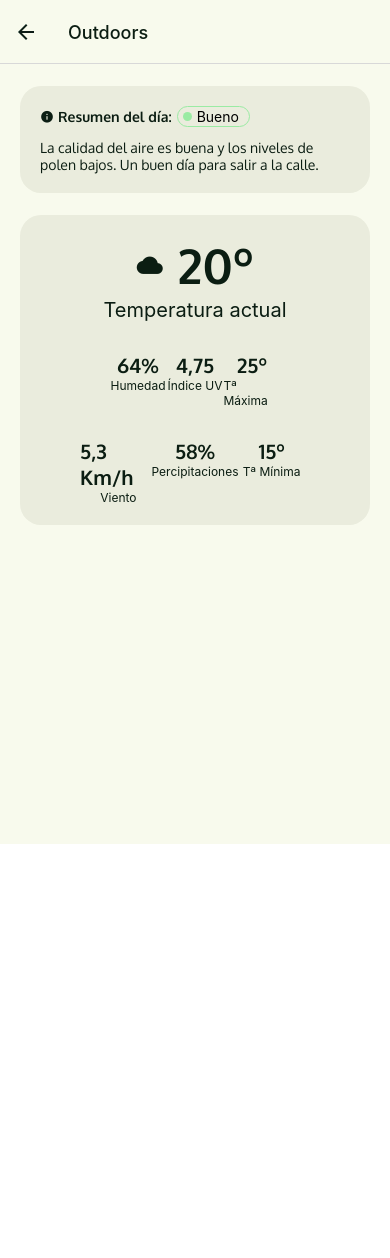
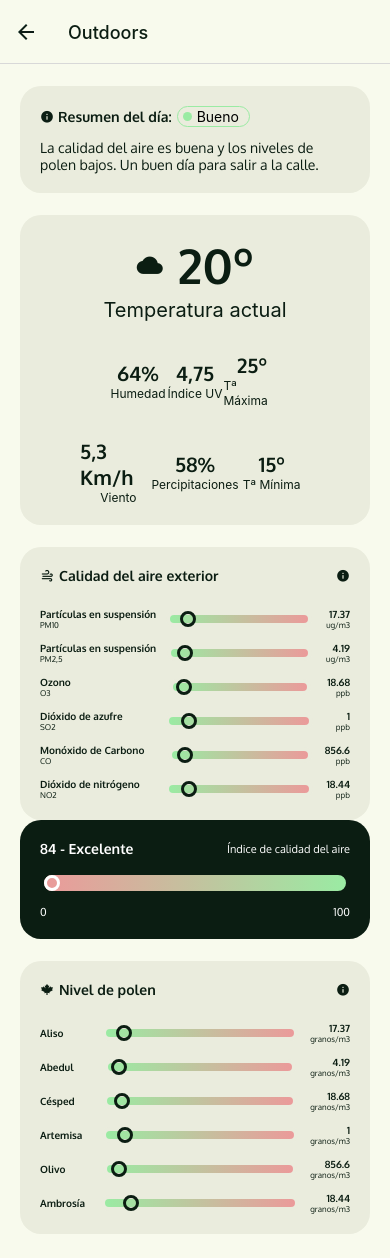
Before and after one commit to M-Benito/Salix-front-end, a React Native app: screen /Outdoors in a window 390 px wide. Before the commit the page ends 844 px from the top, so only its background shows below. Built offline with nearby package versions, Linux system fonts and the light colour scheme.

Commit message:
Air quality and pollen levels added

```diff
--- a/package.json
+++ b/package.json
@@ -26,7 +26,8 @@
     "react-native-screens": "~3.22.0",
     "sharp": "^0.33.1",
     "expo-font": "~11.4.0",
-    "react-native-svg": "13.9.0"
+    "react-native-svg": "13.9.0",
+    "expo-linear-gradient": "~12.3.0"
   },
   "devDependencies": {
     "@babel/core": "^7.20.0"
--- a/src/screens/Outdoors.js
+++ b/src/screens/Outdoors.js
@@ -1,7 +1,8 @@
-import { StyleSheet, Text, View, ScrollView } from 'react-native';
+import { StyleSheet, Text, View, ScrollView, TouchableOpacity } from 'react-native';
 import SugestionCard from '../Components/Common/SugestionCard';
 import * as color from '../../constants/colors'
 import { MaterialCommunityIcons } from '@expo/vector-icons';
+import { LinearGradient } from 'expo-linear-gradient';
 
 export default function Outdoors() {
     return (
@@ -9,34 +10,118 @@ export default function Outdoors() {
             <View style={styles.svContainer}>
                 <SugestionCard iconName={"information"} titleText={"Resumen del día:"} bodyText={"La calidad del aire es buena y los niveles de polen bajos. Un buen día para salir a la calle."} isGoodDay={true} />
 
-                <View style={[styles.forcastContainer]}>
+                <View style={[styles.cardsContainer, { alignItems: 'center', }]}>
                     <View style={styles.inLine}>
                         <MaterialCommunityIcons name="cloud" size={26} style={{ color: color.DARK_GREEN, marginRight: 15 }} />
                         <Text style={styles.titleBold}>20º</Text>
                     </View>
                     <Text style={styles.subtitle}>Temperatura actual</Text>
                     <View style={styles.forecastDetailsContainter}>
-                        <ForecastDetailsPharam title={"64%"} subtitle={"Humedad"}/>
-                        <ForecastDetailsPharam title={"4,75"} subtitle={"Índice UV"}/>
-                        <ForecastDetailsPharam title={"25º"} subtitle={"Tª Máxima"}/>
+                        <ForecastDetailsPharam title={"64%"} subtitle={"Humedad"} />
+                        <ForecastDetailsPharam title={"4,75"} subtitle={"Índice UV"} />
+                        <ForecastDetailsPharam title={"25º"} subtitle={"Tª Máxima"} />
                     </View>
                     <View style={styles.forecastDetailsContainter}>
-                        <ForecastDetailsPharam title={"5,3 Km/h"} subtitle={"Viento"}/>
-                        <ForecastDetailsPharam title={"58%"} subtitle={"Percipitaciones"}/>
-                        <ForecastDetailsPharam title={"15º"} subtitle={"Tª Mínima"}/>
+                        <ForecastDetailsPharam title={"5,3 Km/h"} subtitle={"Viento"} />
+                        <ForecastDetailsPharam title={"58%"} subtitle={"Percipitaciones"} />
+                        <ForecastDetailsPharam title={"15º"} subtitle={"Tª Mínima"} />
                     </View>
+                </View>
+
+                <View style={styles.cardsContainer}>
+                    <View style={styles.headerContainer}>
+                        <View style={styles.inLine}>
+                            <MaterialCommunityIcons name="weather-windy" size={14} style={{ color: color.DARK_GREEN }} />
+                            <Text style={styles.title}>Calidad del aire exterior</Text>
+                        </View>
+                        <TouchableOpacity><MaterialCommunityIcons name={"information"} size={14} style={{ color: color.DARK_GREEN }} /></TouchableOpacity>
+                    </View>
+                    <AqAirPharams title={"Partículas en suspensión"} subtitle={"PM10"} max={100} min={10} actual={17.37} units={"ug/m3"} />
+                    <AqAirPharams title={"Partículas en suspensión"} subtitle={"PM2,5"} max={100} min={6} actual={4.19} units={"ug/m3"} />
+                    <AqAirPharams title={"Ozono"} subtitle={"O3"} max={100} min={3} actual={18.68} units={"ppb"} />
+                    <AqAirPharams title={"Dióxido de azufre"} subtitle={"SO2"} max={100} min={12} actual={1.0} units={"ppb"} />
+                    <AqAirPharams title={"Monóxido de Carbono"} subtitle={"CO"} max={100} min={5} actual={856.6} units={"ppb"} />
+                    <AqAirPharams title={"Dióxido de nitrógeno"} subtitle={"NO2"} max={100} min={12} actual={18.44} units={"ppb"} />
+                </View>
+
+                <View style={styles.aqiRessumeContainer}>
+                    <View style={[styles.inLine, { justifyContent: 'space-between', marginBottom: 14 }]}>
+                        <Text style={styles.aqiRessumeTitle}>84 - Excelente</Text>
+                        <Text style={styles.aqiRessumeText}>Índice de calidad del aire</Text>
+                    </View>
+                    <HorizontalLinerarGradient firstColor={color.RED} seconColor={color.LIGHT_GREEN} min={0} max={100} actual={20} />
+                    <View style={[styles.inLine, { justifyContent: 'space-between', marginTop: 10 }]}>
+                        <Text style={styles.aqiRessumeText}>0</Text>
+                        <Text style={styles.aqiRessumeText}>100</Text>
+                    </View>
+                </View >
+
+                <View style={[styles.cardsContainer, { marginBottom: 24 }]}>
+                    <View style={styles.headerContainer}>
+                        <View style={styles.inLine}>
+                            <MaterialCommunityIcons name="leaf-maple" size={14} style={{ color: color.DARK_GREEN }} />
+                            <Text style={styles.title}>Nivel de polen</Text>
+                        </View>
+                        <TouchableOpacity><MaterialCommunityIcons name={"information"} size={14} style={{ color: color.DARK_GREEN }} /></TouchableOpacity>
+                    </View>
+                    <AqPollenPharams title={"Aliso"} max={100} min={10} actual={17.37} units={"granos/m3"} />
+                    <AqPollenPharams title={"Abedul"} max={100} min={3} actual={4.19} units={"granos/m3"} />
+                    <AqPollenPharams title={"Césped"} max={100} min={7} actual={18.68} units={"granos/m3"} />
+                    <AqPollenPharams title={"Artemisa"} max={100} min={11} actual={1.0} units={"granos/m3"} />
+                    <AqPollenPharams title={"Olivo"} max={100} min={4} actual={856.6} units={"granos/m3"} />
+                    <AqPollenPharams title={"Ambrosía"} max={100} min={18} actual={18.44} units={"granos/m3"} />
                 </View>
             </View>
         </ScrollView>
     )
 }
 
-function ForecastDetailsPharam({ title, subtitle}) {
+function ForecastDetailsPharam({ title, subtitle }) {
     return (
         <View style={styles.forecastDetailsPharamContainer}>
             <Text style={styles.detailTitle}>{title}</Text>
             <Text style={styles.detailSubtitle}>{subtitle}</Text>
         </View>
+    )
+}
+
+function AqAirPharams({ title, subtitle, max, min, actual, units }) {
+
+    return (
+        <View style={[styles.forecastDetailsContainter, { marginTop: 12 }]}>
+            <View style={{ flex: 1, alignContent: 'flex-start' }}>
+                <Text style={styles.aqTitle}>{title}</Text>
+                <Text style={styles.aqSubtitle}>{subtitle}</Text>
+            </View>
+            <HorizontalLinerarGradient firstColor={color.LIGHT_GREEN} seconColor={color.RED} min={min} max={max} actual={actual} inDarkMode={true} />
+            <View />
+            <View style={{ flex: 0.3, alignContent: 'flex-end' }}>
+                <Text style={[styles.aqTitle, { textAlign: 'right' }]}>{actual}</Text>
+                <Text style={[styles.aqSubtitle, { textAlign: 'right' }]}>{units}</Text>
+            </View>
+        </View>
+    )
+}
+
+function AqPollenPharams({ title, max, min, actual, units }) {
+    return (
+        <View style={[styles.forecastDetailsContainter, { marginTop: 12 }]}>
+            <Text style={[styles.aqTitle, { flex: 0.3, alignContent: 'flex-start', marginEnd: 10 }]}>{title}</Text>
+            <HorizontalLinerarGradient firstColor={color.LIGHT_GREEN} seconColor={color.RED} min={min} max={max} actual={actual} inDarkMode={true} />
+            <View />
+            <View style={{ flex: 0.3, alignContent: 'flex-end', marginStart: 0 }}>
+                <Text style={[styles.aqTitle, { textAlign: 'right' }]}>{actual}</Text>
+                <Text style={[styles.aqSubtitle, { textAlign: 'right' }]}>{units}</Text>
+            </View>
+        </View>
+    )
+}
+
+function HorizontalLinerarGradient({ firstColor, seconColor, min, max, actual, inDarkMode }) {
+    return (
+        <LinearGradient style={[styles.barContainter, { paddingStart: min, borderColor: inDarkMode ? color.BACKGROUND_CARD_COLOR : color.DARK_GREEN }]} colors={[firstColor, seconColor]} start={{ x: 0, y: 0.5 }} end={{ x: 1, y: 0.5 }}>
+            <View style={[styles.dot, { borderColor: inDarkMode ? color.DARK_GREEN : 'white' }]}></View>
+        </LinearGradient>
     )
 }
 
@@ -50,12 +135,10 @@ const styles = StyleSheet.create({
         paddingStart: 20,
         paddingEnd: 20
     },
-    forcastContainer: {
+    cardsContainer: {
         backgroundColor: color.BACKGROUND_CARD_COLOR,
-        alignItems: 'center',
         justifyContent: 'center',
         borderRadius: 21,
-        width: '100%',
         marginTop: 22,
         padding: 20
     },
@@ -73,10 +156,26 @@ const styles = StyleSheet.create({
         color: color.DARK_GREEN,
         marginTop: 3
     },
+    aqiRessumeContainer: {
+        backgroundColor: color.DARK_GREEN,
+        borderRadius: 21,
+        padding: 20,
+    },
+    aqiRessumeTitle: {
+        color: 'white',
+        fontSize: 14,
+        fontFamily: 'Oxygen-Bold',
+    },
+    aqiRessumeText: {
+        color: 'white',
+        fontSize: 11,
+        fontFamily: 'Oxygen-Regular',
+    },
     forecastDetailsContainter: {
         flexDirection: 'row',
         justifyContent: 'space-between',
-        marginTop: 30
+        alignItems: 'center',
+        marginTop: 30,
     },
     forecastDetailsPharamContainer: {
         flex: 1,
@@ -91,4 +190,44 @@ const styles = StyleSheet.create({
         fontSize: 12,
         color: color.DARK_GREEN,
     },
+    headerContainer: {
+        flexDirection: 'row',
+        justifyContent: 'space-between',
+        alignItems: 'center',
+        marginBottom: 12,
+    },
+    title: {
+        marginStart: 5,
+        color: color.DARK_GREEN,
+        fontSize: 14,
+        fontFamily: 'Oxygen-Bold',
+    },
+    aqTitle: {
+        color: color.DARK_GREEN,
+        fontSize: 10,
+        fontFamily: 'Oxygen-Bold',
+    },
+    aqSubtitle: {
+        color: color.DARK_GREEN,
+        fontSize: 8,
+        fontFamily: 'Oxygen-Regular',
+    },
+    barContainter: {
+        flex: 1,
+        flexDirection: 'row',
+        alignItems: 'center',
+        height: 16,
+        borderRadius: 50,
+        borderWidth: 4,
+        borderColor: color.BACKGROUND_CARD_COLOR,
+        paddingStart: 3,
+        paddingEnd: 3
+    },
+    dot: {
+        width: 16,
+        height: 16,
+        borderColor: color.DARK_GREEN,
+        borderWidth: 3,
+        borderRadius: 50,
+    }
 });
```
Also changed, not shown: 1 other file (tests, documents, lock files or other folders).
